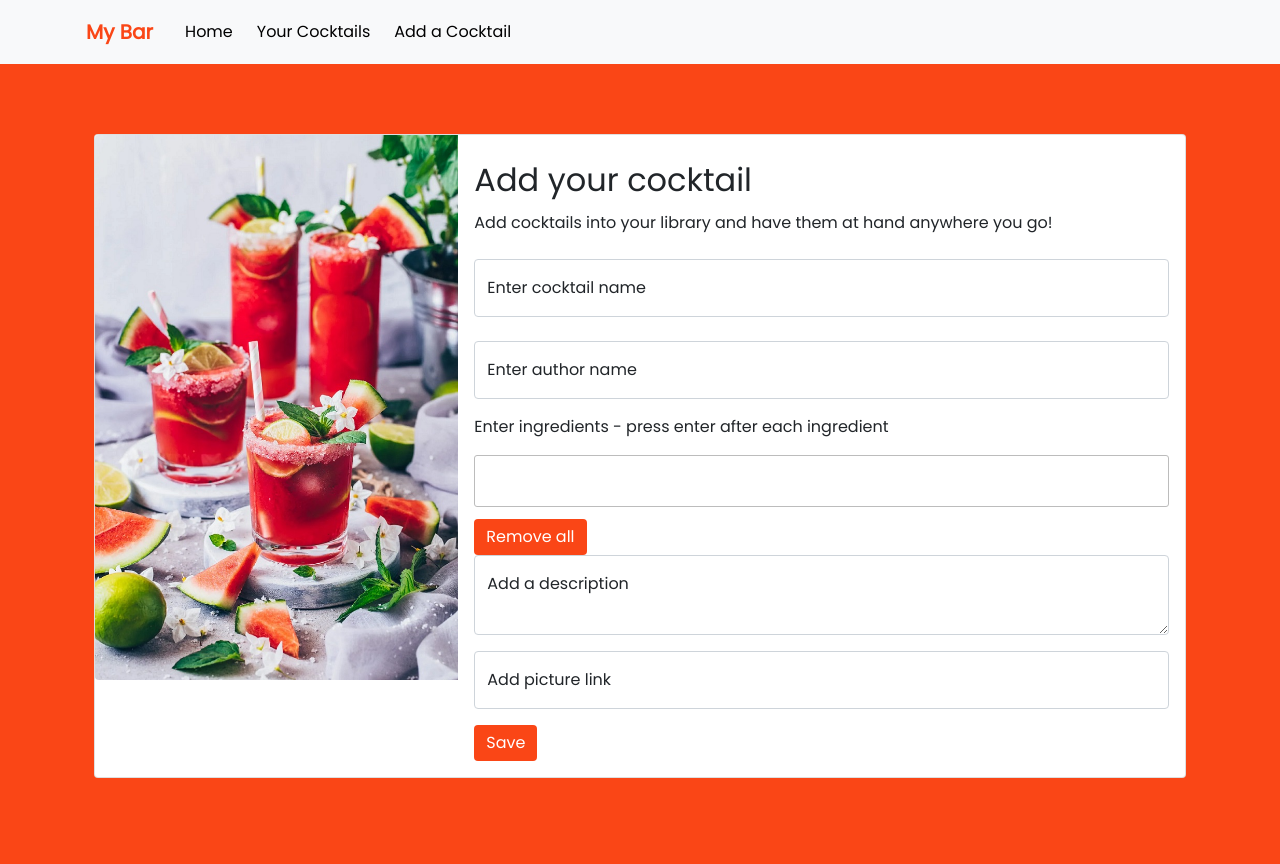
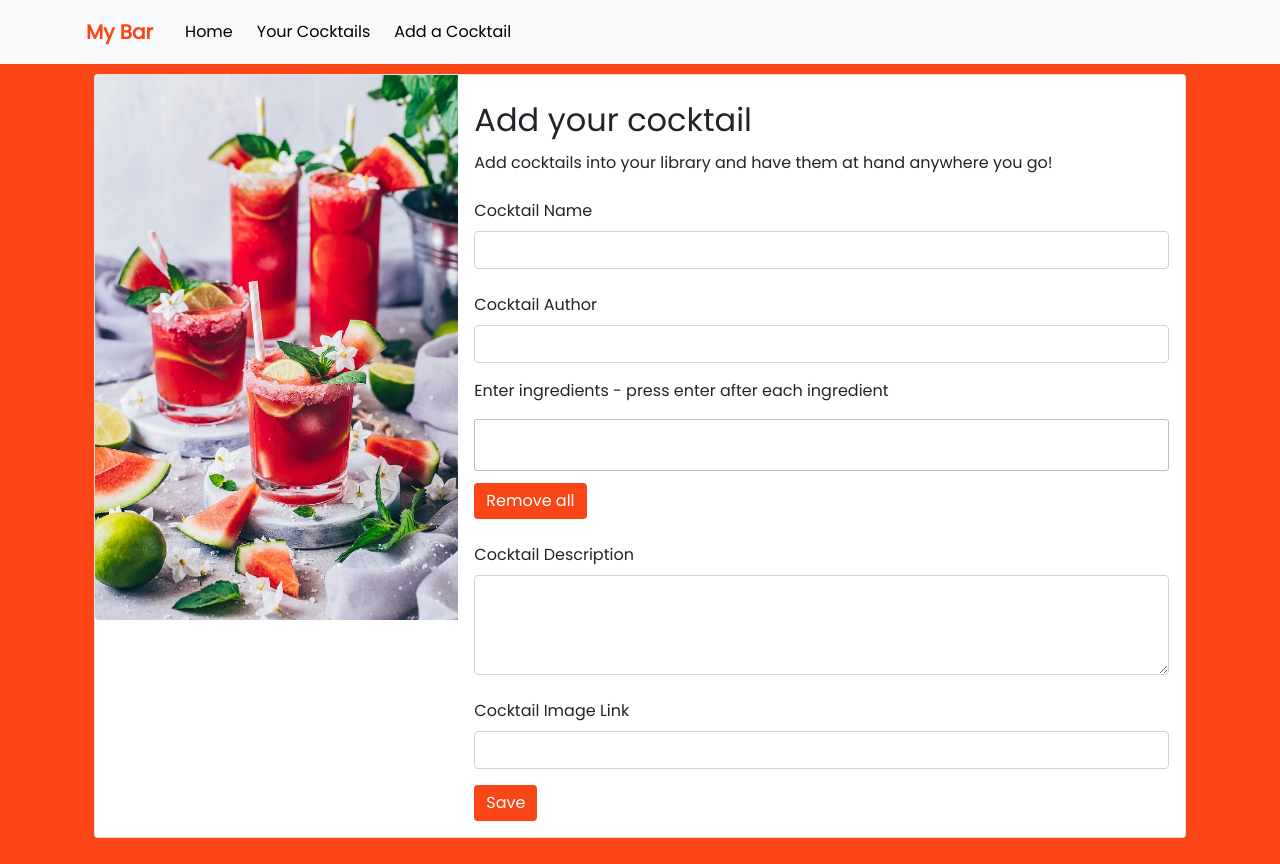
Before and after one commit to RossanaPetrar/Cocktail-Library-Angular, an Angular app: page /add-cocktail in a window 1280 px wide. Built offline with nearby package versions, Linux system fonts and the light colour scheme.

Commit message:
Changed add cocktail form UI.

```diff
--- a/db.json
+++ b/db.json
@@ -42,6 +42,18 @@
       "description": "Smash the blueberries in a tall glass. Add ice, gin, top with tonic water, squeeze lime juice and stir. Garnish with a lime wedge and mint leaves.",
       "image": "https://sustainmycookinghabit.com/wp-content/uploads/2019/05/Blackberry-peach-cocktail-square.jpg",
       "author": "Vlad"
+    },
+    {
+      "name": "Sex on the beach",
+      "author": "Rossana",
+      "ingredients": [
+        "30 ml tequila",
+        "50 ml orange juice",
+        "grenadine"
+      ],
+      "description": "Fill two tall glasses with ice cubes. Pour the vodka, peach schnapps and fruit juices into a large jug and stir. Divide the mixture between the two glasses and stir gently to combine. Garnish with the cocktail cherries and orange slices.",
+      "image": "https://images.immediate.co.uk/production/volatile/sites/30/2020/08/sex_on_the_beach-621ae6e.jpg?quality=90&webp=true&resize=440,400",
+      "id": 4
     }
   ]
 }
--- a/src/app/components/add-cocktail/add-cocktail.component.html
+++ b/src/app/components/add-cocktail/add-cocktail.component.html
@@ -27,34 +27,37 @@
               <form>
                 <div class="container m-6 p-6">
                   <div class="container mt-4">
-                    <div class="form-floating mb-3">
+                    <label for="cocktailName" class="form-label"
+                      >Cocktail Name</label
+                    >
+                    <div class="input-group mb-3">
                       <input
                         type="text"
                         class="form-control"
-                        id="floatingInput"
-                        placeholder="Enter cocktail name"
-                        aria-label="Enter cocktail name"
+                        aria-label="Edit Cocktail Name"
                         aria-describedby="basic-addon1"
+                        id="cocktailName"
                         name="name"
+                        required
                         [(ngModel)]="name"
                       />
-                      <label for="floatingInput">Enter cocktail name</label>
                     </div>
                   </div>
 
                   <div class="container mt-4">
-                    <div class="form-floating mb-3">
+                    <label for="cocktailAuthor" class="form-label"
+                      >Cocktail Author</label
+                    >
+                    <div class="input-group mb-3">
                       <input
                         type="text"
                         class="form-control"
-                        id="floatingInput"
-                        placeholder="Enter author name"
-                        aria-label="Enter author name"
+                        aria-label="Edit Cocktail Author"
                         aria-describedby="basic-addon1"
+                        id="cocktailAuthor"
                         name="author"
                         [(ngModel)]="author"
                       />
-                      <label for="floatingInput">Enter author name</label>
                     </div>
                   </div>
 
@@ -93,31 +96,39 @@
 
                   <!-- Tags imput html -->
 
-                  <div class="form-floating mb-3">
+                  <div class="container mt-4">
+                    <label for="cocktailDescription" class="form-label"
+                      >Cocktail Description</label
+                    >
+                    <div class="input-group">
                       <textarea
                         class="form-control"
-                      placeholder="Leave a comment here"
-                      id="floatingTextarea2"
-                      style="height: 80px"
+                        aria-label="Edit Cocktail Description"
+                        id="cocktailDescription"
+                        required
+                        style="height: 100px"
                         name="description"
                         [(ngModel)]="description"
                       ></textarea>
-                    <label for="floatingTextarea2">Add a description</label>
                     </div>
                   </div>
 
-                <div class="form-floating mb-3">
+                  <div class="container mt-4">
+                    <label for="cocktailImage" class="form-label"
+                      >Cocktail Image Link</label
+                    >
+                    <div class="input-group mb-3">
                       <input
                         type="text"
                         class="form-control"
-                    id="floatingInput"
-                    placeholder="Enter ingredients"
-                    aria-label="Enter ingredients"
+                        aria-label="Edit Cocktail Image"
                         aria-describedby="basic-addon1"
+                        id="cocktailImage"
+                        required
                         name="image"
                         [(ngModel)]="image"
                       />
-                  <label for="floatingInput">Add picture link</label>
+                    </div>
                   </div>
 
                   <button
@@ -127,6 +138,7 @@
                   >
                     Save
                   </button>
+                </div>
               </form>
             </div>
           </div>
--- a/src/app/components/navbar/navbar.component.css
+++ b/src/app/components/navbar/navbar.component.css
@@ -12,8 +12,8 @@
 }
 
 .navbar-nav .nav-link:focus {
-  background-color: #fa4616;
-  color: white;
+  color: #fa4616;
+  font-weight: bold;
 }
 
 .navbar-custom {
--- a/src/app/components/your-cocktails/cocktail-modal/cocktail-modal.component.css
+++ b/src/app/components/your-cocktails/cocktail-modal/cocktail-modal.component.css
@@ -1,3 +1,8 @@
+.btn-close:focus {
+  border-color: white;
+  box-shadow: 0 0 0 0 rgba(255, 255, 255, 0.25);
+}
+
 .btn-save {
   background-color: #fa4616;
   color: white;
--- a/src/app/components/your-cocktails/cocktail-modal/cocktail-modal.component.html
+++ b/src/app/components/your-cocktails/cocktail-modal/cocktail-modal.component.html
@@ -48,7 +48,7 @@
       <div class="container mt-4">
         <div class="wrapper">
           <div class="content">
-            <p>Enter ingredients - press enter after each ingredient</p>
+            <p>Edit ingredients - press enter after each ingredient</p>
 
             <ul class="input-window">
               <div
@@ -108,7 +108,7 @@
 
       <div class="container mt-4">
         <label for="cocktailImage" class="form-label"
-          >Edit Cocktail Image</label
+          >Edit Cocktail Image Link</label
         >
         <div class="input-group mb-3">
           <input
```
Lines whose indentation alone changed are shown as unchanged.
